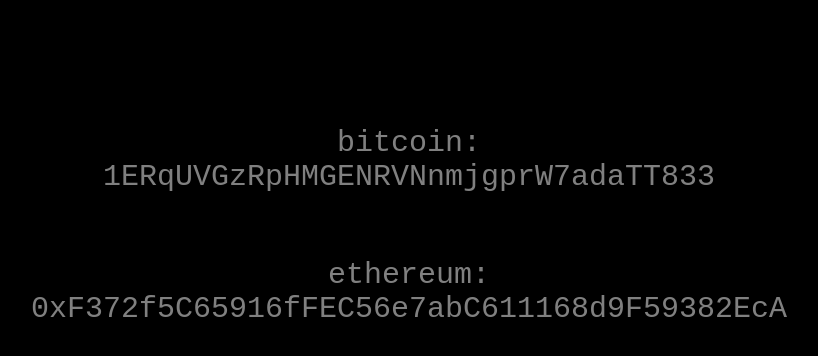
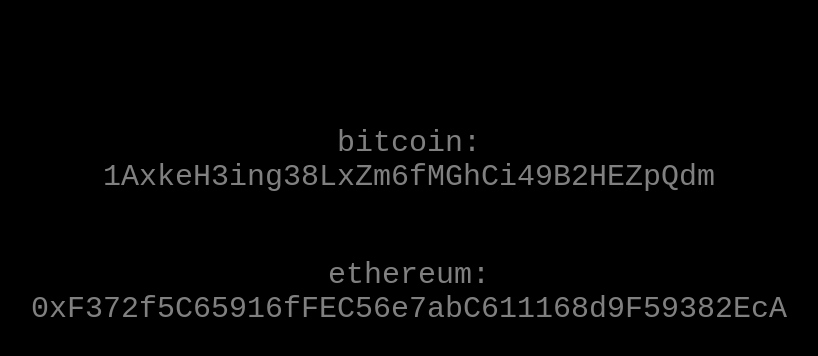
Before and after one commit to FireLevelOne/gibs, a plain HTML site: page index.html in a window 1280 px wide. Shown: the whole page, without its empty margins (231-1049 px from the left). Drawn offline with Linux system fonts and the light colour scheme.

Commit message:
Add files via upload

```diff
--- a/index.html
+++ b/index.html
@@ -14,7 +14,7 @@
 	</div>
 
 	<div class="indiv">
-		<span>1ERqUVGzRpHMGENRVNnmjgprW7adaTT833</span>
+		<span>1AxkeH3ing38LxZm6fMGhCi49B2HEZpQdm</span>
 	</div>
 
 	<div class="spacer"></div>
```
